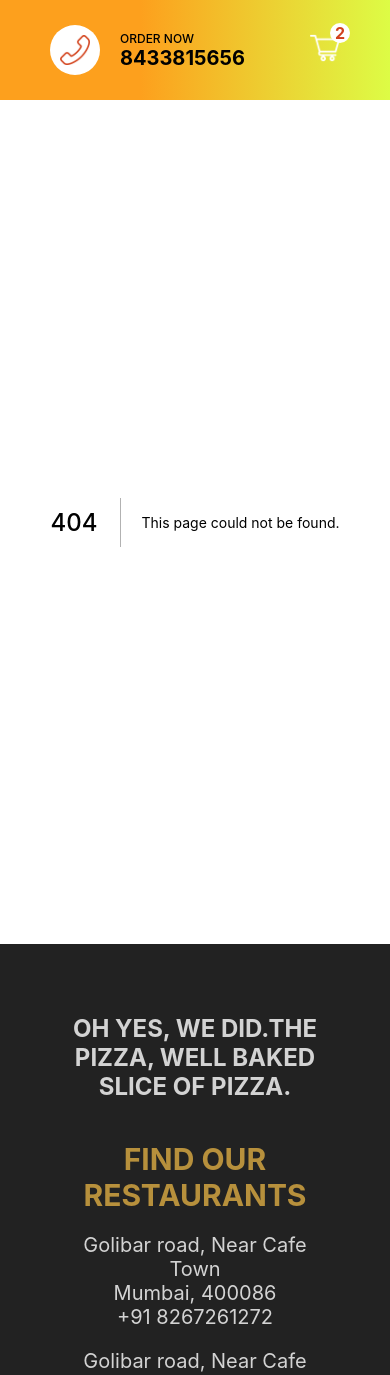
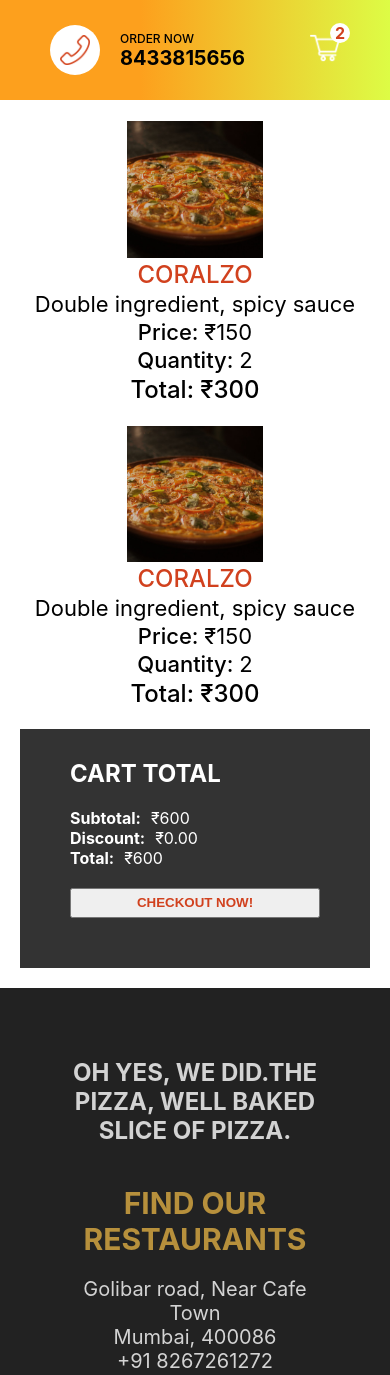
Before and after one commit to UtekarDeven/restaurant, a Next.js app: page /cart in a window 390 px wide. Before the commit this address had no page. Shown: the top 1375 px of the page. Built offline with nearby package versions, Linux system fonts and the light colour scheme.

Commit message:
crate order page.

```diff
--- /dev/null
+++ b/pages/cart.jsx
@@ -0,0 +1,96 @@
+import styles from "../styles/Cart.module.css";
+import Image from "next/image";
+
+const Cart = () => {
+  return (
+    <div className={styles.container}>
+      <div className={styles.left}>
+        <table className={styles.table}>
+          <tr className={styles.trTitle}>
+            <th>Product</th>
+            <th>Name</th>
+            <th>Extras</th>
+            <th>Price</th>
+            <th>Quantity</th>
+            <th>Total</th>
+          </tr>
+          <tr className={styles.tr}>
+            <td>
+              <div className={styles.imgContainer}>
+                <Image
+                  src="/img/pizza4.jpg"
+                  layout="fill"
+                  objectFit="cover"
+                  alt=""
+                />
+              </div>
+            </td>
+            <td>
+              <span className={styles.name}>CORALZO</span>
+            </td>
+            <td>
+              <span className={styles.extras}>
+                Double ingredient, spicy sauce
+              </span>
+            </td>
+            <td>
+              <span className={styles.price}>₹150</span>
+            </td>
+            <td>
+              <span className={styles.quantity}>2</span>
+            </td>
+            <td>
+              <span className={styles.total}>₹300</span>
+            </td>
+          </tr>
+          <tr className={styles.tr}>
+            <td>
+              <div className={styles.imgContainer}>
+                <Image
+                  src="/img/pizza4.jpg"
+                  layout="fill"
+                  objectFit="cover"
+                  alt=""
+                />
+              </div>
+            </td>
+            <td>
+              <span className={styles.name}>CORALZO</span>
+            </td>
+            <td>
+              <span className={styles.extras}>
+                Double ingredient, spicy sauce
+              </span>
+            </td>
+            <td>
+              <span className={styles.price}>₹150</span>
+            </td>
+            <td>
+              <span className={styles.quantity}>2</span>
+            </td>
+            <td>
+              <span className={styles.total}>₹300</span>
+            </td>
+          </tr>
+        </table>
+      </div>
+      <div className={styles.right}>
+        <div className={styles.wrapper}>
+          <h2 className={styles.title}>CART TOTAL</h2>
+          <div className={styles.totalText}>
+            <b className={styles.totalTextTitle}>Subtotal:</b>₹600
+          </div>
+          <div className={styles.totalText}>
+            <b className={styles.totalTextTitle}>Discount:</b>₹0.00
+          </div>
+          <div className={styles.totalText}>
+            <b className={styles.totalTextTitle}>Total:</b>₹600
+          </div>
+          <button className={styles.button}>CHECKOUT NOW!</button>
+        </div>
+      </div>
+    </div>
+  );
+};
+
+export default Cart;
--- /dev/null
+++ b/styles/Cart.module.css
@@ -0,0 +1,117 @@
+.container {
+  padding: 50px;
+  display: flex;
+}
+
+.left {
+  flex: 2;
+}
+
+.right {
+  flex: 1;
+}
+
+.imgContainer {
+  width: 100px;
+  height: 100px;
+  position: relative;
+}
+
+.table {
+  width: 100%;
+  border-spacing: 20px;
+}
+
+.name {
+  font-weight: 500;
+  color: #d1411e;
+  font-size: 18px;
+}
+
+.total {
+  font-weight: 500;
+  font-size: 18px;
+}
+
+.wrapper {
+  width: 90%;
+  max-height: 300px;
+  background-color: #333;
+  padding: 50px;
+  padding-top: 10px;
+  display: flex;
+  flex-direction: column;
+  justify-content: space-between;
+  color: white;
+}
+
+.totalTextTitle {
+  margin-right: 10px;
+}
+
+.button {
+  height: 30px;
+  color: #d1411e;
+  font-weight: bold;
+  cursor: pointer;
+  margin-top: 20px;
+}
+
+@media screen and (max-width: 480px) {
+  .container {
+    flex-direction: column;
+    padding: 20px;
+  }
+
+  .table {
+    display: flex;
+    flex-direction: column;
+    align-items: center;
+    justify-content: center;
+  }
+
+  .trTitle {
+    display: none;
+  }
+
+  .tr {
+    display: flex;
+    flex-direction: column;
+    align-items: center;
+    justify-content: center;
+    margin-bottom: 20px;
+  }
+
+  .imgContainer {
+    width: 35vw;
+    height: 35vw;
+  }
+
+  .name,
+  .total {
+    font-size: 24px;
+  }
+
+  .extras,
+  .price,
+  .quantity {
+    font-size: 22px;
+  }
+
+  .price::before {
+    content: "Price: ";
+    font-weight: 500;
+  }
+  .quantity::before {
+    content: "Quantity: ";
+    font-weight: 500;
+  }
+  .total::before {
+    content: "Total: ";
+    font-weight: 500;
+  }
+
+  .wrapper {
+    width: 100%;
+  }
+}
--- /dev/null
+++ b/styles/Order.module.css
@@ -0,0 +1,134 @@
+.container {
+  padding: 50px;
+  display: flex;
+}
+
+.left {
+  flex: 2;
+}
+
+.table {
+  width: 100%;
+  text-align: left;
+  margin-bottom: 50px;
+}
+
+.row:last-child {
+  width: 80%;
+  display: flex;
+  justify-content: space-between;
+}
+
+.done {
+  display: flex;
+  flex-direction: column;
+  align-items: center;
+}
+
+.inProgress {
+  display: flex;
+  flex-direction: column;
+  align-items: center;
+  animation: inProgress 1s ease infinite alternate;
+}
+
+@keyframes inProgress {
+  from {
+    opacity: 0;
+  }
+  to {
+    opacity: 1;
+  }
+}
+
+.undone {
+  display: flex;
+  flex-direction: column;
+  align-items: center;
+  opacity: 0.3;
+}
+
+.undone .checkedIcon,
+.inProgress .checkedIcon {
+  display: none;
+}
+
+.right {
+  flex: 1;
+}
+
+.wrapper {
+  width: 90%;
+  max-height: 300px;
+  background-color: #333;
+  color: white;
+  padding: 10px 50px 50px 50px;
+  display: flex;
+  flex-direction: column;
+  justify-content: space-between;
+}
+
+.totalTextTitle {
+  margin-right: 10px;
+}
+
+.button {
+  background-color: white;
+  height: 30px;
+  color: teal;
+  font-weight: bold;
+  margin-top: 20px;
+  cursor: not-allowed;
+}
+
+@media screen and (max-width: 480px) {
+  .container {
+    flex-direction: column;
+  }
+
+  .trTitle {
+    display: none;
+  }
+
+  .tr {
+    display: flex;
+    flex-direction: column;
+    align-items: center;
+    justify-content: center;
+    font-size: 20px;
+  }
+
+  .id::before {
+    content: "Order ID: ";
+    font-weight: 500;
+  }
+  .name::before {
+    content: "Customer: ";
+    font-weight: 500;
+  }
+  .address::before {
+    content: "Address: ";
+    font-weight: 500;
+  }
+  .total::before {
+    content: "Total: ";
+    font-weight: 500;
+  }
+
+  .row:last-child {
+    width: 100%;
+    flex-direction: column;
+    align-items: center;
+    justify-content: center;
+  }
+
+  .done,
+  .undone,
+  .inProgress {
+    margin-bottom: 20px;
+  }
+
+  .wrapper {
+    width: 100%;
+  }
+}
```
Also changed, not shown: pages/orders/[id].jsx (added, +115 -0 lines).
